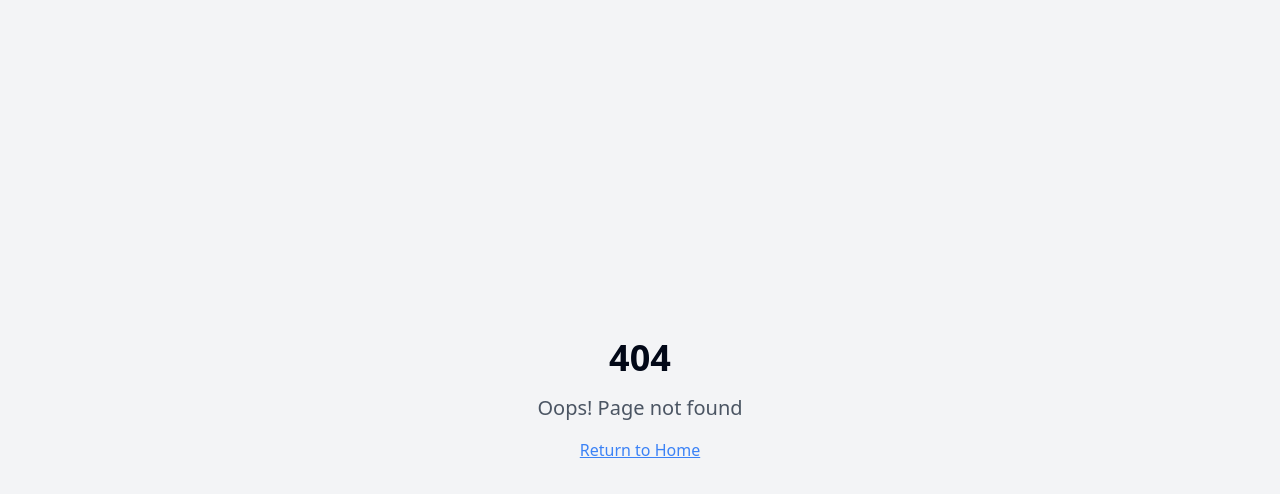
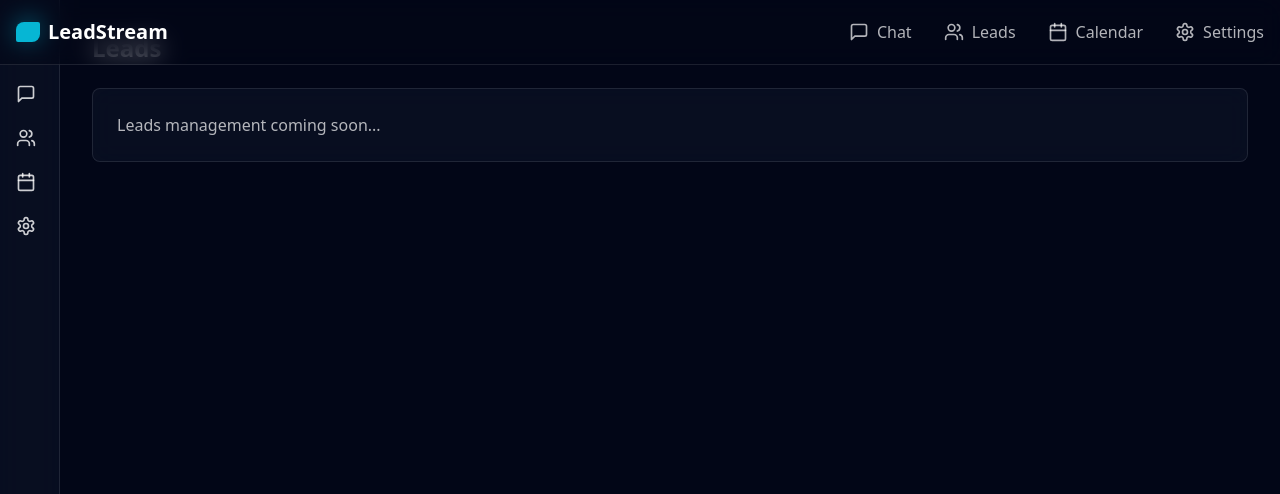
Before and after one commit to lattmamb/leadstream-cortex, a React (Vite) app: page /leads in a window 1280 px wide. Before the commit this address had no page. Shown: the top 494 px of the page. Built offline with nearby package versions, Linux system fonts and the light colour scheme.

Commit message:
Implement sidebar navigation
This commit creates separate pages for the navigation links in the sidebar.  Each link will now navigate to a dedicated page based on its label (Chat, Leads, Calendar, Settings).

```diff
--- a/src/App.tsx
+++ b/src/App.tsx
@@ -5,6 +5,9 @@ import { TooltipProvider } from "@/components/ui/tooltip";
 import { QueryClient, QueryClientProvider } from "@tanstack/react-query";
 import { BrowserRouter, Routes, Route } from "react-router-dom";
 import Index from "./pages/Index";
+import Leads from "./pages/Leads";
+import Calendar from "./pages/Calendar";
+import Settings from "./pages/Settings";
 import NotFound from "./pages/NotFound";
 
 const queryClient = new QueryClient();
@@ -17,6 +20,9 @@ const App = () => (
       <BrowserRouter>
         <Routes>
           <Route path="/" element={<Index />} />
+          <Route path="/leads" element={<Leads />} />
+          <Route path="/calendar" element={<Calendar />} />
+          <Route path="/settings" element={<Settings />} />
           <Route path="*" element={<NotFound />} />
         </Routes>
       </BrowserRouter>
--- /dev/null
+++ b/src/pages/Calendar.tsx
@@ -0,0 +1,24 @@
+
+import { Header } from "@/components/Layout/Header";
+import { AppSidebar } from "@/components/Layout/AppSidebar";
+
+const Calendar = () => {
+  return (
+    <div className="min-h-screen bg-slate-950">
+      <Header />
+      <div className="flex h-[calc(100vh-4rem)]">
+        <AppSidebar />
+        <div className="flex-1 p-8">
+          <h1 className="text-2xl font-bold text-white mb-6">Calendar</h1>
+          <div className="grid gap-4">
+            <div className="p-6 bg-slate-900/50 backdrop-blur-md rounded-lg border border-white/10">
+              <p className="text-white/70">Calendar features coming soon...</p>
+            </div>
+          </div>
+        </div>
+      </div>
+    </div>
+  );
+};
+
+export default Calendar;
--- /dev/null
+++ b/src/pages/Leads.tsx
@@ -0,0 +1,24 @@
+
+import { Header } from "@/components/Layout/Header";
+import { AppSidebar } from "@/components/Layout/AppSidebar";
+
+const Leads = () => {
+  return (
+    <div className="min-h-screen bg-slate-950">
+      <Header />
+      <div className="flex h-[calc(100vh-4rem)]">
+        <AppSidebar />
+        <div className="flex-1 p-8">
+          <h1 className="text-2xl font-bold text-white mb-6">Leads</h1>
+          <div className="grid gap-4">
+            <div className="p-6 bg-slate-900/50 backdrop-blur-md rounded-lg border border-white/10">
+              <p className="text-white/70">Leads management coming soon...</p>
+            </div>
+          </div>
+        </div>
+      </div>
+    </div>
+  );
+};
+
+export default Leads;
--- /dev/null
+++ b/src/pages/Settings.tsx
@@ -0,0 +1,24 @@
+
+import { Header } from "@/components/Layout/Header";
+import { AppSidebar } from "@/components/Layout/AppSidebar";
+
+const Settings = () => {
+  return (
+    <div className="min-h-screen bg-slate-950">
+      <Header />
+      <div className="flex h-[calc(100vh-4rem)]">
+        <AppSidebar />
+        <div className="flex-1 p-8">
+          <h1 className="text-2xl font-bold text-white mb-6">Settings</h1>
+          <div className="grid gap-4">
+            <div className="p-6 bg-slate-900/50 backdrop-blur-md rounded-lg border border-white/10">
+              <p className="text-white/70">Settings configuration coming soon...</p>
+            </div>
+          </div>
+        </div>
+      </div>
+    </div>
+  );
+};
+
+export default Settings;
```
